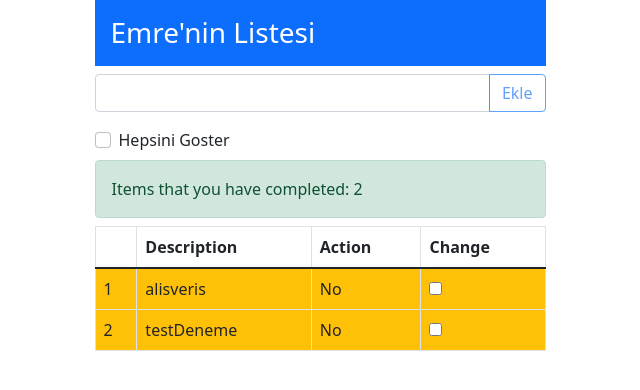
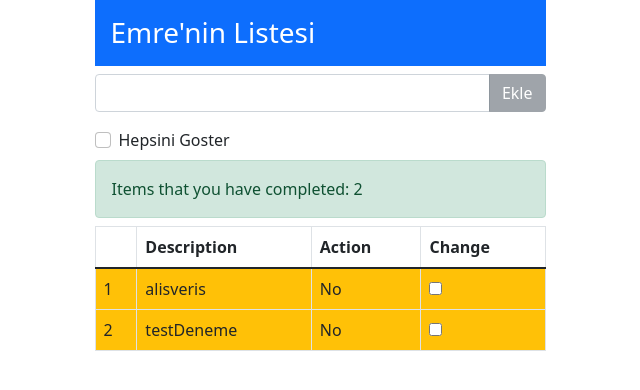
Before and after one commit to paybackday/AngularToDo, an Angular app: page / in a window 1280 px wide. Shown: the top 390 px of the page, without its empty margins (320-960 px from the left). Built offline with nearby package versions, Linux system fonts and the light colour scheme.

Commit message:
some changes implemented

```diff
--- a/src/app/todo/todo.component.html
+++ b/src/app/todo/todo.component.html
@@ -5,11 +5,16 @@
 
             <div class="input-group mb-3">
                 <input
-                [(ngModel)]="inputText"
-                type="text" class="form-control" (keyup.enter)="addItem();"/>
-                <button
-                [class.disabled]="inputText.length==0"
-                class="btn btn-outline-primary" (click)="addItem();">Ekle</button>
+                    [(ngModel)]="inputText"
+                    type="text"
+                    class="form-control"
+                    (keyup.enter)="addItem();"
+                />
+            <button
+                [class]="getBtnClasses()"
+                class="btn"
+                (click)="addItem();">Ekle
+            </button>
             </div>
 
             <div class="form-check mb3">
--- a/src/app/todo/todo.component.ts
+++ b/src/app/todo/todo.component.ts
@@ -53,6 +53,14 @@ export class TodoComponent implements OnInit {
 
   public geCompletedItemsCount(){
     return this.model.items.filter(x=>x.action).length;
+  }
+
+  public getBtnClasses(){
+    return {
+      'disabled': this.inputText.length==0,
+      'btn-secondary':this.inputText.length==0,
+      'btn-primary':this.inputText.length>0
+    }
 
   }
 
```
